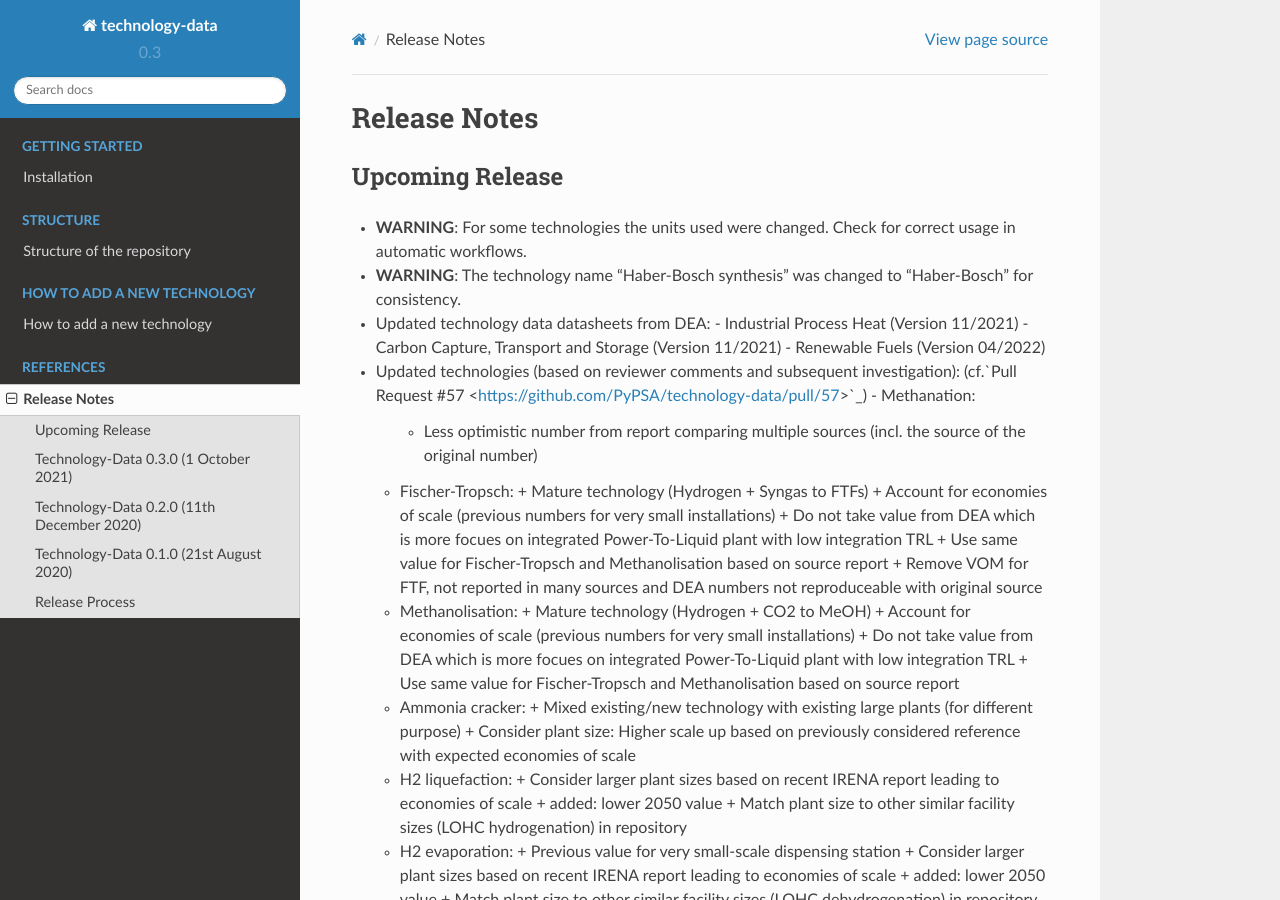
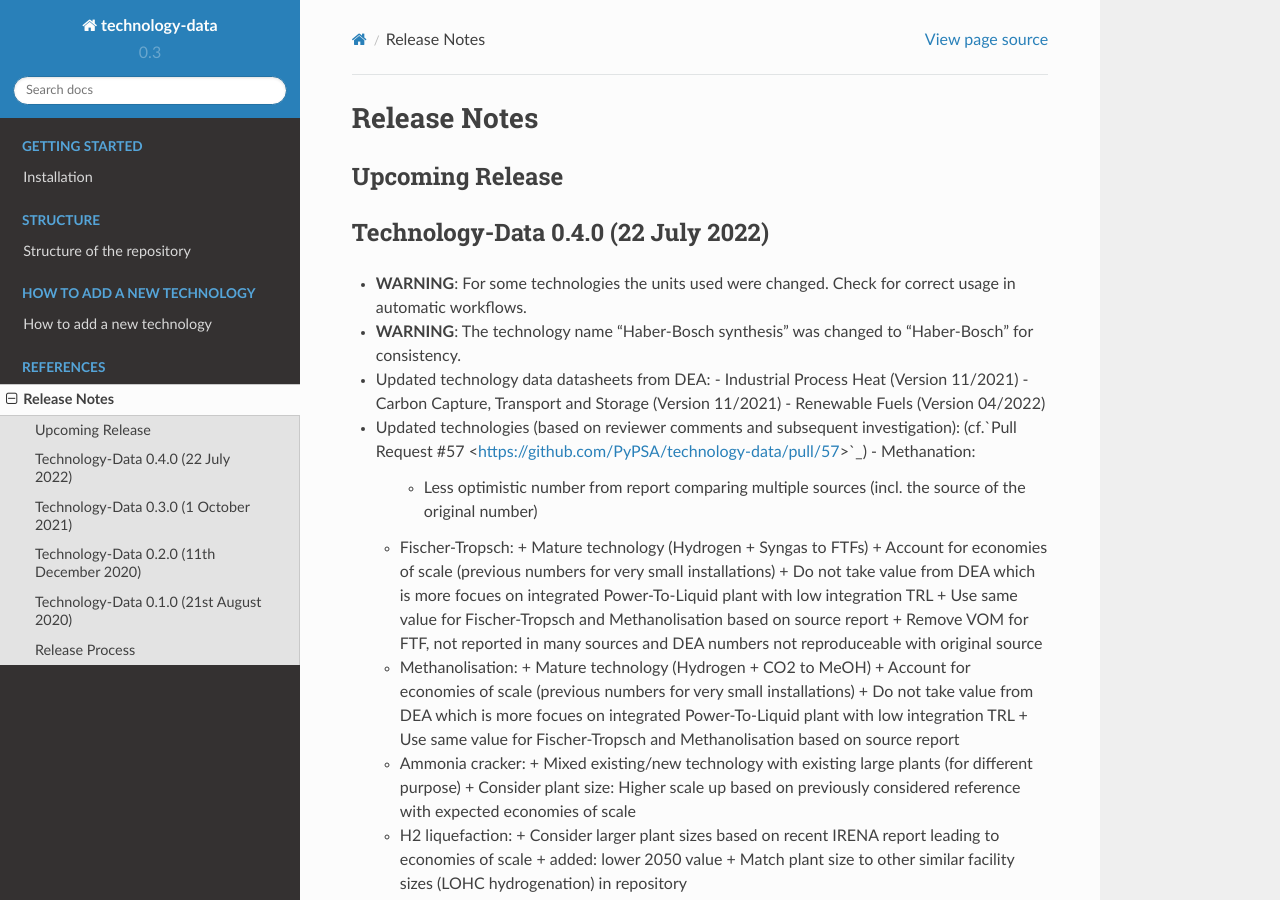
Before and after one commit to PyPSA/technology-data, a Sphinx documentation site: the page built from docs/release_notes.rst, in a window 1280 px wide and 900 px high. Built offline with Sphinx 7.4.7 and the Read the Docs theme 2.0.0, drawn with Linux system fonts in a browser that asks for light colours.

Commit message:
update release notes

```diff
--- a/docs/release_notes.rst
+++ b/docs/release_notes.rst
@@ -4,6 +4,9 @@ Release Notes
 
 Upcoming Release
 ================
+
+Technology-Data 0.4.0 (22 July 2022)
+===========================================
 
 * **WARNING**: For some technologies the units used were changed. Check for correct usage in automatic workflows.
 * **WARNING**: The technology name "Haber-Bosch synthesis" was changed to "Haber-Bosch" for consistency.
```
